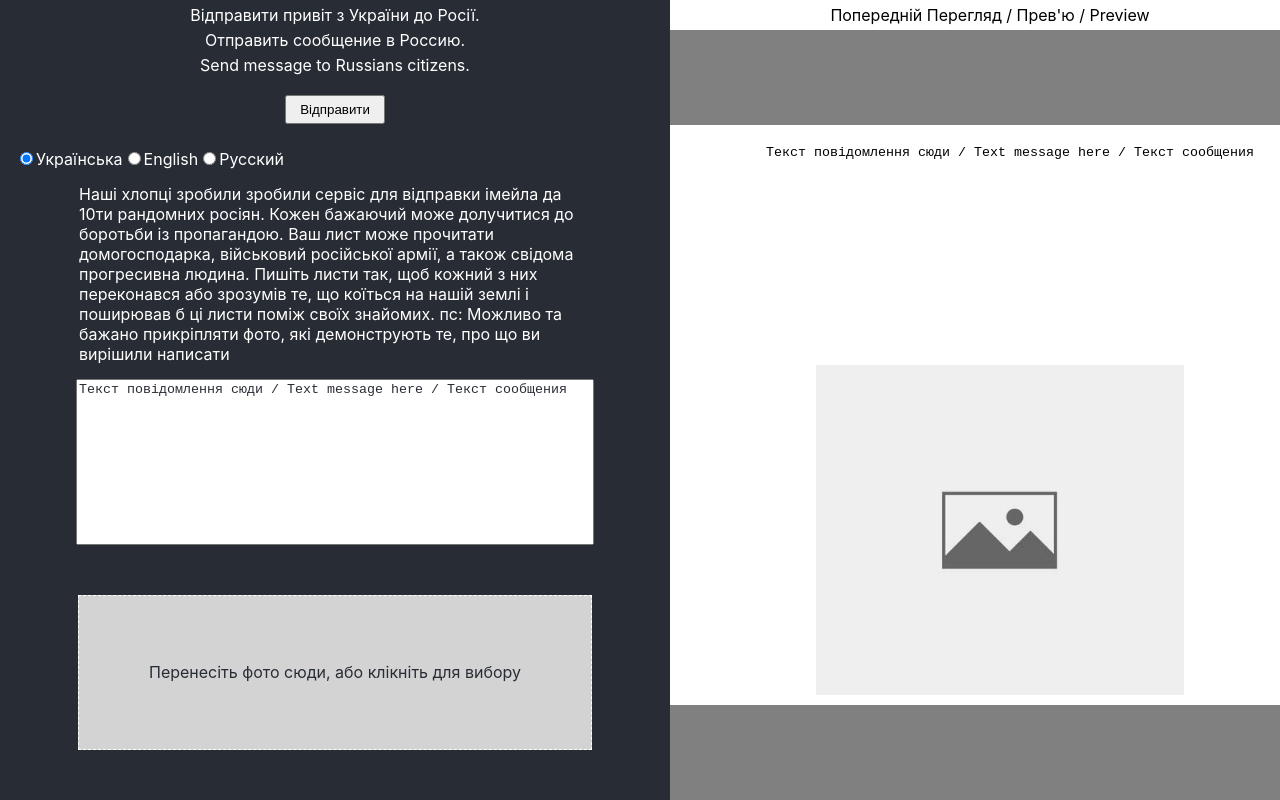
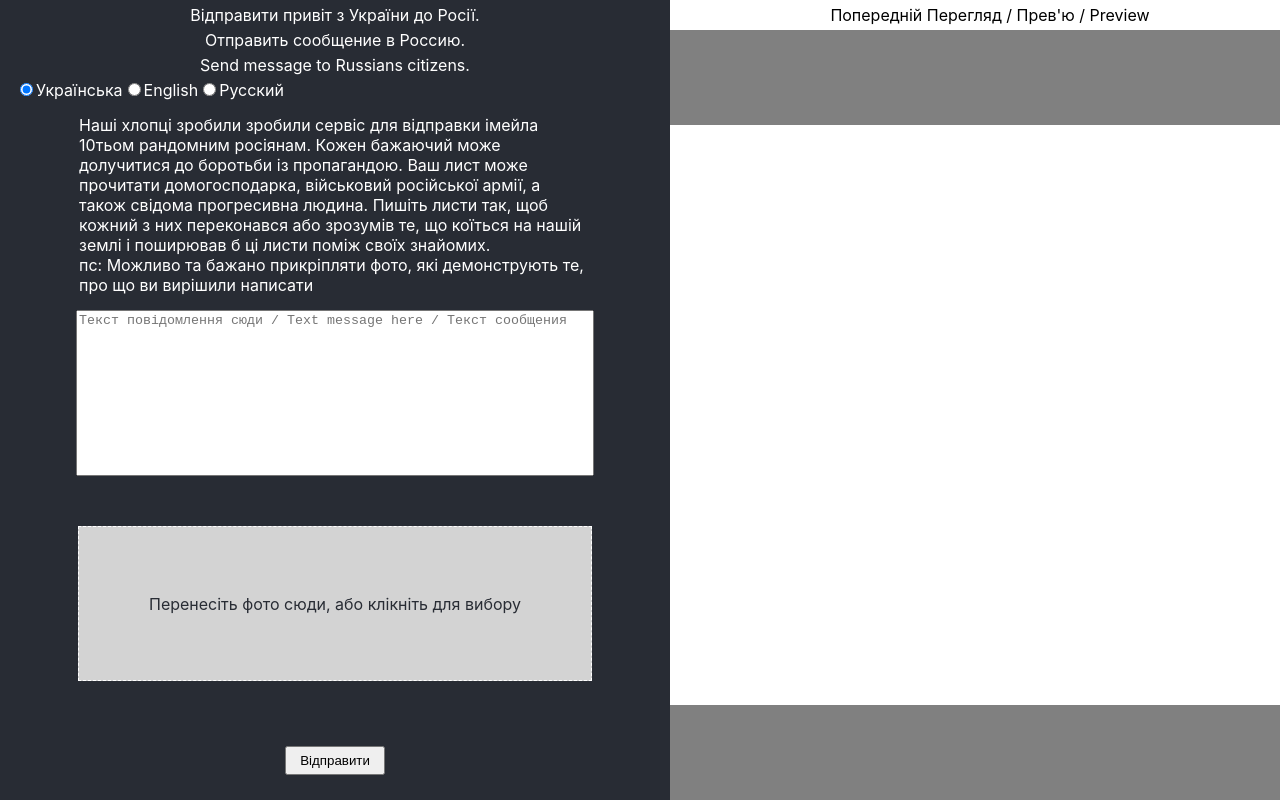
Before and after one commit to Legionses/hi-rus, a React (Create React App) app in the folder front/: page / in a window 1280 px wide. Shown: the top 800 px of the page. Built offline with nearby package versions, Linux system fonts and the light colour scheme.

Commit message:
UI touchups

```diff
--- a/front/src/App.css
+++ b/front/src/App.css
@@ -2,13 +2,13 @@
   min-height: 100vh;
   width: 100vw;
   display: flex;
-  color: white;
 }
 
 .description {
   width: 80%;
   display: block;
-  margin: 15px auto ;
+  margin: 15px auto;
+  white-space: pre-wrap;
 }
 
 .uploadZone {
@@ -52,6 +52,7 @@
   display: flex;
   flex-direction: column;
   background-color: #282c34;
+  color: white;
 }
 
 .configSubmit {
@@ -94,11 +95,11 @@
 }
 
 .previewImg {
-  width: 90%;
-  height: 59%;
+  width: 30%;
+  height: auto;
   object-fit: contain;
   margin: 0 auto;
-  display: block;
+  /* display: block; */
 }
 
 .previewMail {
@@ -111,6 +112,10 @@
   padding: 10px;
 }
 
+.previewMail > .images {
+  margin-top: 3em;
+}
+
 .previewText {
   text-align: center;
   width: 100%;
@@ -120,3 +125,13 @@
   border: none;
   padding: 10px;
 }
+
+.error-message {
+  color: red;
+  margin: 0 auto;
+}
+
+.success-message {
+  color: green;
+  margin: 0 auto;
+}
--- a/front/src/App.js
+++ b/front/src/App.js
@@ -4,36 +4,49 @@ import {useDropzone} from 'react-dropzone'
 import noImg from "./img.png";
 import axios from "axios";
 import STATIC from "./utils/staticText";
+import { Files } from './Files';
+
+const PLACEHOLDER = 'Текст повідомлення сюди / Text message here / Текст сообщения';
 
 function App() {
-  const [text, setText] = useState('Текст повідомлення сюди / Text message here / Текст сообщения');
+  const [text, setText] = useState("");
   const [lang, setLang] = useState('ua');
-  const img = useRef(null);
-  const fileRef = useRef(null);
+  const [files, setFiles] = useState([]);
+  const [state, setState] = useState("idle");
+  const [statusMessage, setStatusMessage] = useState("");
 
-  const onDrop = useCallback(acceptedFiles => {
-    const reader = new FileReader()
-    const _file = acceptedFiles[0];
-    reader.onload = () => {
-      // Do whatever you want with the file contents
-      const binaryStr = reader.result
-      img.current.src = binaryStr;
+  // const onDrop = useCallback(acceptedFiles => {
+  //   const reader = new FileReader()
+  //   const _file = acceptedFiles[0];
+  //   reader.onload = () => {
+  //   // Do whatever you want with the file contents
+  //   const binaryStr = reader.result
+  //   img.current.src = binaryStr;
+  //   }
+  //   reader.readAsDataURL(_file)
+  //   fileRef.current = _file;
+  // }, []);
+
+  const submitData = async () => {
+    // const file = fileRef.current;
+    // if (!fileRef || !text.length) return;
+    setState("loading");
+    setStatusMessage("");
+
+    try {
+      const formData = new FormData();
+      for (const file of files) {
+        formData.append('attachments', file);
+      }
+      formData.append('message', text);
+      await axios.post('api/send', formData);
+      setState("success");
+      setStatusMessage("Your email was sent!");
+    } catch (error) {
+      setState("error");
+      setStatusMessage("Error: " + error.message);
     }
-    reader.readAsDataURL(_file)
-    fileRef.current = _file;
-  }, [])
-  const {getRootProps, getInputProps, isDragActive} = useDropzone({onDrop})
 
-  const submitData = () => {
-    const file = fileRef.current;
-    if (!fileRef || !text.length) return;
-
-    const formData = new FormData();
-    formData.append('attachments', file);
-    formData.append('message', text);
-
-    axios.post('api/send', formData);
-    console.log(formData)
   }
 
   const changeText = ({target: {value}}) => setText(value);
@@ -41,7 +54,7 @@ function App() {
 
   const TEXT = useMemo(() => {
       return STATIC[lang];
-  },[lang])
+  }, [lang])
 
   return (
     <div className="App">
@@ -51,7 +64,6 @@ function App() {
                 <p>Отправить сообщение в Россию.</p>
                 <p>Send message to Russians citizens.</p>
             </div>
-            <button className='configSubmit' onClick={submitData}>{TEXT.btn}</button>
             <div>
                 <input checked={lang === "ua"} onChange={changeLang} type="radio" value="ua" name="lang" id="lang1"/>
                 <label htmlFor="contactChoice1">Українська</label>
@@ -61,23 +73,21 @@ function App() {
                 <label htmlFor="contactChoice1">Русский</label>
             </div>
             <p className="description">{TEXT.description}</p>
-            <textarea className="configText" value={text} onChange={changeText} maxLength="350"/>
-            <div {...getRootProps()} className='uploadZone'>
-                <input {...getInputProps()}/>
-                {
-                    isDragActive ? <p> {TEXT.dnd_active} ...</p> : <p>{TEXT.dnd}</p>
-                }
-            </div>
+            <textarea className="configText" value={text} placeholder={PLACEHOLDER} onChange={changeText} maxLength="350"/>
+            <Files ext={["jpg", "png"]} onChange={setFiles} lang={lang}></Files>
+            <button className='configSubmit' onClick={submitData} disabled={state === "loading"}>{TEXT.btn}</button>
+            <span className={state + "-message"}>{statusMessage}</span>
         </section>
         <section className="preview">
             <p className='previewTitle'>Попередній Перегляд / Прев'ю / Preview</p>
             <div className="previewMail">
-                <textarea
-                    className="previewText"
-                    value={text}
-                    readOnly
-                />
-                <img ref={img} className="previewImg" src={noImg} alt=""/>
+                <p style={{whiteSpace: "pre-wrap"}}>
+                  {text}
+                </p>
+                <div class="images">
+                  {files.map(file => <img className="previewImg" alt="" src={URL.createObjectURL(file)}></img>)}
+                </div>
+                {/* <img ref={img} className="previewImg" src={noImg} alt=""/> */}
             </div>
         </section>
 
--- /dev/null
+++ b/front/src/Files.js
@@ -0,0 +1,26 @@
+import { useCallback, useMemo } from "react";
+import { useDropzone } from "react-dropzone";
+import STATIC from "./utils/staticText";
+
+
+export const Files = ({onChange, accept, lang}) => {
+    const {getRootProps, getInputProps, isDragActive} = useDropzone({
+        onDrop: onChange,
+        accept,
+        maxFiles: 5,
+        maxSize: 1024*1024*25
+    });
+
+    const TEXT = useMemo(() => {
+        return STATIC[lang];
+    }, [lang])
+
+    return (
+        <div {...getRootProps()} className='uploadZone'>
+            <input {...getInputProps()}/>
+            {
+                isDragActive ? <p> {TEXT.dnd_active} ...</p> : <p>{TEXT.dnd}</p>
+            }
+        </div>
+    );
+}
--- a/front/src/utils/staticText.js
+++ b/front/src/utils/staticText.js
@@ -1,19 +1,19 @@
 const STATIC = {
     "ru": {
-        'description': "Наши ребята сделали сервис для отправки имейла 10-ти рандомным россиянам. Каждый желающий может приобщиться к борьбе с пропагандой. Ваше письмо может прочитать домохозяйка, военный российской армии, а также прогрессивный и сознательный человек. Пишите письма так, чтобы каждый из них понял тот ужас, который творится на нашей земле и распространял бы эти письма среди своих знакомых. Правду доносить легко и критически важно\n" +
-            "пс: Возможно и желательно прикреплять фото, демонстрирующие то, о чем вы решили написат",
+        'description': "Наши ребята сделали сервис для отправки эмейла 10-ти рандомным россиянам. Каждый желающий может приобщиться к борьбе с пропагандой. Ваше письмо может прочитать домохозяйка, военный российской армии, а также прогрессивный и сознательный человек. Пишите письма так, чтобы каждый из них понял тот ужас, который творится на нашей земле и распространял бы эти письма среди своих знакомых. Правду доносить легко и критически важно\n" +
+            "пс: Возможно и желательно прикреплять фото, демонстрирующие то, о чем вы решили написать",
         "dnd_active":  "Бросить сюда",
-        "dnd": "Перенесите фото сюда, или кликните для загрузки фотографии",
+        "dnd": "Перенесите фото сюда, или кликните для загрузки фотографий",
         "btn": 'Oтправить',
     },
     "en": {
-        'description': "A one-way messenger for sending emails to 10 random Russians. Since the awareness of the average Russian about the war in Ukraine is not even close to objectivity, we welcome the sharing of photos with the horrors of war, the shelling of civilian objects: hospitals, homes, kindergartens. You can make a difference",
+        'description': "We developed a one-way messenger for sending emails to 10 random Russians. Since the awareness of the average Russian about the war in Ukraine is not even close to objectivity and reality, it is also benefitial to share photos with the horrors of war, the shelling of civilian objects: hospitals, homes, kindergartens. You can make a difference",
         "dnd_active":  "drop here",
-        "dnd": "Drag 'n' drop some photo here, or click to select photo",
+        "dnd": "Drag 'n' drop photos here, or click to select",
         "btn": 'Submit',
     },
     "ua": {
-        'description': "Наші хлопці зробили зробили сервіс для відправки імейла да 10ти рандомних росіян. Кожен бажаючий може долучитися до боротьби із пропагандою. Ваш лист може прочитати домогосподарка, військовий російської армії, а також свідома прогресивна людина. Пишіть листи так, щоб кожний з них переконався або зрозумів те, що коїться на нашій землі і поширював б ці листи поміж своїх знайомих. \n" +
+        'description': "Наші хлопці зробили зробили сервіс для відправки імейла 10тьом рандомним росіянам. Кожен бажаючий може долучитися до боротьби із пропагандою. Ваш лист може прочитати домогосподарка, військовий російської армії, а також свідома прогресивна людина. Пишіть листи так, щоб кожний з них переконався або зрозумів те, що коїться на нашій землі і поширював б ці листи поміж своїх знайомих. \n" +
             "пс: Можливо та бажано прикріпляти фото, які демонструють те, про що ви вирішили написати",
         "dnd_active":  "Вкинути сюди",
         "dnd": "Перенесіть фото сюди, або клікніть для вибору",
```
Also changed, not shown: 2 other files (tests, documents, lock files or other folders).
